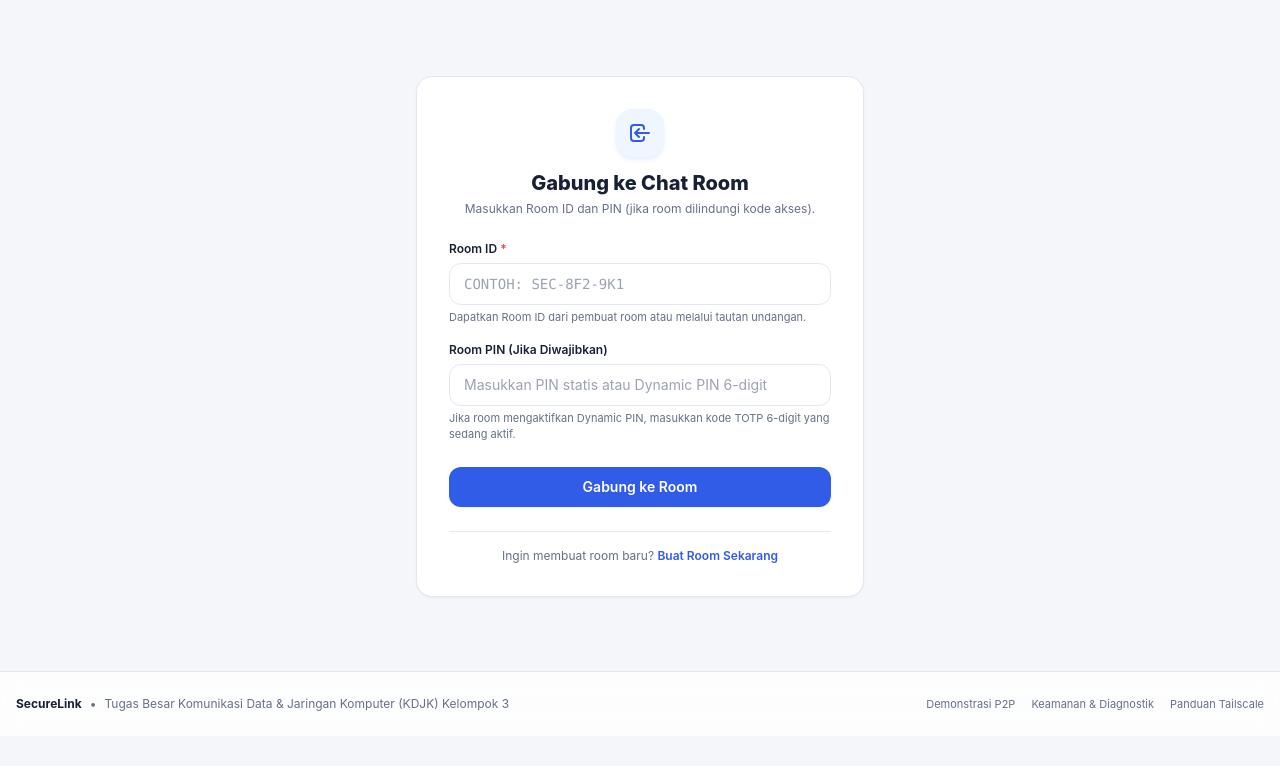
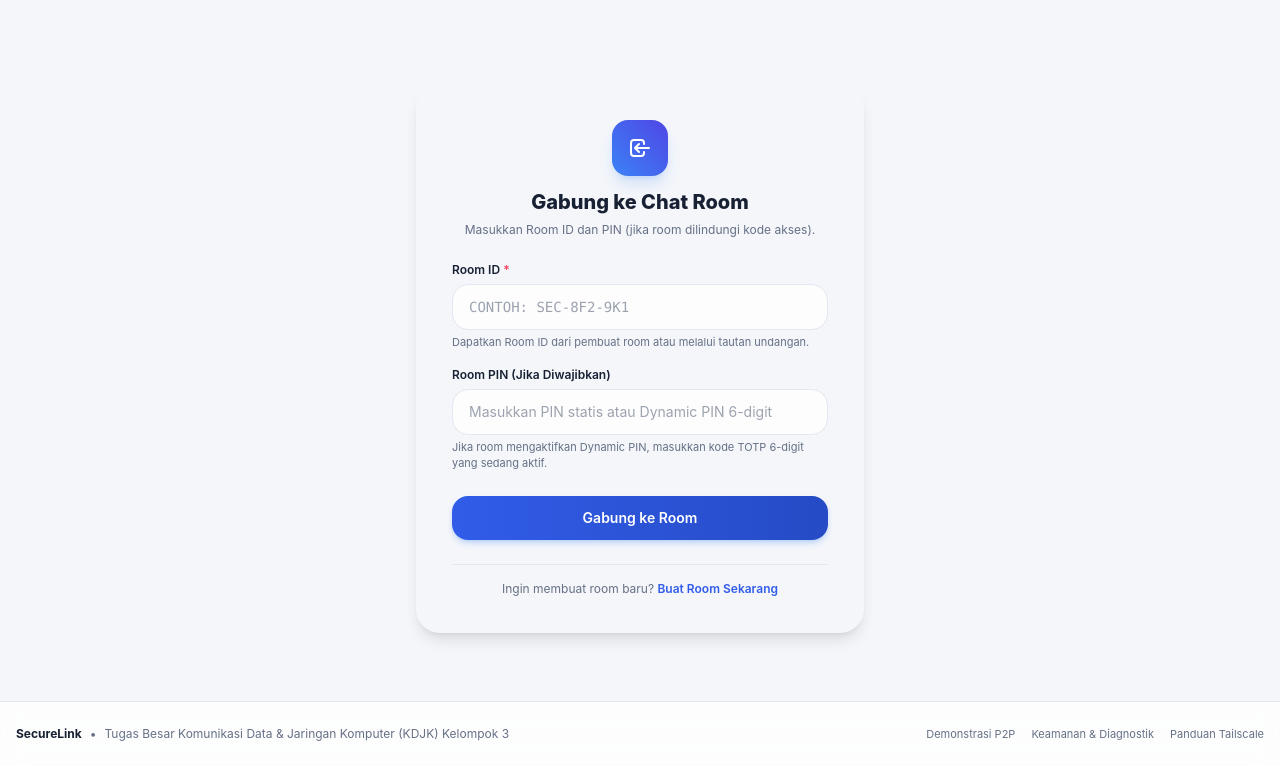
Before and after one commit to acumalaka-tzy/TUBES-KDJK-KELOMPOK-3, a Laravel app: template resources/views/pages/rooms/join.blade.php in a window 1280 px wide. Shown: the part 64-830 px from the top of the page. Before the commit the page ends 775 px from the top, so only its background shows below. Run offline with Laravel 12, Linux system fonts and the light colour scheme; the template is opened without the code that fills it, so the values that code supplies are empty; some libraries are stand-ins or nearby versions.

Commit message:
feat(rooms-ui): upgrade Create Room and Join Room interfaces with modern glassmorphism styling

```diff
--- a/resources/views/pages/rooms/join.blade.php
+++ b/resources/views/pages/rooms/join.blade.php
@@ -3,14 +3,14 @@
 @section('title', 'Gabung Room — SecureLink')
 
 @section('content')
-<div class="max-w-md mx-auto py-10">
-    <div class="bg-white dark:bg-[#1B2230] border border-[#E3E7EF] dark:border-[#344052] rounded-2xl p-6 sm:p-8 shadow-sm">
+<div class="max-w-md mx-auto py-8 sm:py-12">
+    <div class="glass-card rounded-3xl p-6 sm:p-9 shadow-lg relative overflow-hidden">
         <div class="text-center mb-6">
-            <div class="w-12 h-12 rounded-2xl bg-blue-50 dark:bg-blue-950/50 text-[#315CE8] dark:text-[#7895FF] flex items-center justify-center mx-auto mb-3 shadow-md shadow-blue-500/10">
+            <div class="w-14 h-14 rounded-2xl bg-gradient-to-tr from-blue-500 to-indigo-600 text-white flex items-center justify-center mx-auto mb-3 shadow-lg shadow-blue-500/20">
                 <svg class="w-6 h-6" fill="none" stroke="currentColor" viewBox="0 0 24 24"><path stroke-linecap="round" stroke-linejoin="round" stroke-width="2" d="M11 16l-4-4m0 0l4-4m-4 4h14m-5 4v1a3 3 0 01-3 3H6a3 3 0 01-3-3V7a3 3 0 013-3h7a3 3 0 013 3v1"/></svg>
             </div>
             <h1 class="text-xl font-extrabold text-[#182033] dark:text-[#F1F4FA]">Gabung ke Chat Room</h1>
-            <p class="text-xs text-[#667085] dark:text-[#A8B2C3] mt-1">
+            <p class="text-xs text-[#667085] dark:text-[#A8B2C3] mt-1.5">
                 Masukkan Room ID dan PIN (jika room dilindungi kode akses).
             </p>
         </div>
@@ -28,7 +28,7 @@
                 <input type="text" id="room_id" name="room_id" required
                     value="{{ old('room_id', $prefilledRoomId) }}"
                     placeholder="Contoh: SEC-8F2-9K1"
-                    class="w-full px-3.5 py-2.5 rounded-xl border border-[#E3E7EF] dark:border-[#344052] bg-white dark:bg-[#151A24] text-sm font-mono text-[#182033] dark:text-[#F1F4FA] uppercase focus:outline-none focus:ring-2 focus:ring-[#315CE8] dark:focus:ring-[#7895FF]">
+                    class="w-full px-4 py-3 rounded-2xl border border-[#E3E7EF] dark:border-[#344052] bg-white/80 dark:bg-[#151A24]/80 text-sm font-mono text-[#182033] dark:text-[#F1F4FA] uppercase focus:outline-none focus:ring-2 focus:ring-[#315CE8] dark:focus:ring-[#7895FF] transition">
                 <p class="text-[11px] text-[#667085] dark:text-[#A8B2C3] mt-1">
                     Dapatkan Room ID dari pembuat room atau melalui tautan undangan.
                 </p>
@@ -40,14 +40,14 @@
                 </label>
                 <input type="password" id="pin" name="pin" maxlength="16"
                     placeholder="Masukkan PIN statis atau Dynamic PIN 6-digit"
-                    class="w-full px-3.5 py-2.5 rounded-xl border border-[#E3E7EF] dark:border-[#344052] bg-white dark:bg-[#151A24] text-sm text-[#182033] dark:text-[#F1F4FA] focus:outline-none focus:ring-2 focus:ring-[#315CE8] dark:focus:ring-[#7895FF]">
+                    class="w-full px-4 py-3 rounded-2xl border border-[#E3E7EF] dark:border-[#344052] bg-white/80 dark:bg-[#151A24]/80 text-sm text-[#182033] dark:text-[#F1F4FA] focus:outline-none focus:ring-2 focus:ring-[#315CE8] dark:focus:ring-[#7895FF] transition">
                 <p class="text-[11px] text-[#667085] dark:text-[#A8B2C3] mt-1">
                     Jika room mengaktifkan Dynamic PIN, masukkan kode TOTP 6-digit yang sedang aktif.
                 </p>
             </div>
 
             <div class="pt-2">
-                <button type="submit" class="w-full py-2.5 px-4 rounded-xl bg-[#315CE8] hover:bg-[#254BC5] text-white font-semibold text-sm shadow-sm transition">
+                <button type="submit" class="w-full py-3 px-4 rounded-2xl bg-gradient-to-r from-[#315CE8] to-[#254BC5] hover:opacity-95 text-white font-semibold text-sm shadow-md shadow-blue-500/25 transition-all hover:-translate-y-0.5">
                     Gabung ke Room
                 </button>
             </div>
```
Also changed, not shown: resources/views/pages/rooms/create.blade.php (+4 -4 lines).
